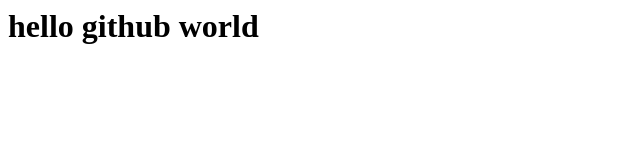
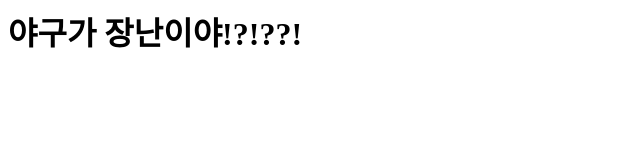
Before and after one commit to quripark/first, a plain HTML site: page index.html in a window 1280 px wide. Shown: the whole page, without its empty margins (0-640 px from the left). Drawn offline with Linux system fonts and the light colour scheme.

Commit message:
장난아냐 index.html

```diff
--- a/index.html
+++ b/index.html
@@ -1 +1 @@
-<h1>hello github world</h1>
+<h1>야구가 장난이야!?!??!</h1>
```
